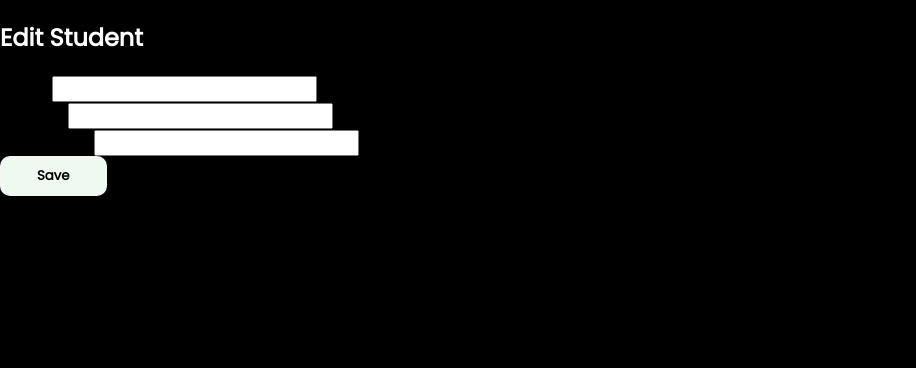
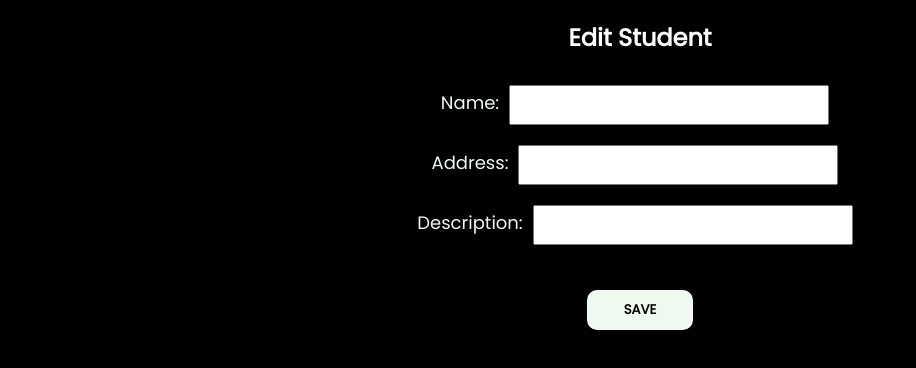
Before and after one commit to karechob/Frontend-CRUD-project, a React app in the folder crud-frontend/: page /campus/1 in a window 1280 px wide. Shown: the whole page, without its empty margins (0-916 px from the left). Built offline with nearby package versions, Linux system fonts and the light colour scheme.

Commit message:
added styling for forms

```diff
--- a/crud-frontend/src/App/App.css
+++ b/crud-frontend/src/App/App.css
@@ -265,9 +265,38 @@ button:hover {
   border: solid black;
   margin-left: 10px;
 }
+
 .link-color {
   color: #eefaf0;
 }
+
 .btn-campus-delete {
   margin-left: 5px;
 }
+
+.labels-form {
+  text-align: center;
+  color: #eefaf0;
+  font-size: large;
+}
+
+.form-container {
+  align-items: center;
+}
+
+.input-form {
+  height: auto;
+  margin: 10px;
+  width: 300px;
+  padding: 8px;
+}
+
+.form-container {
+  display: flex;
+  flex-direction: column;
+  align-items: center;
+}
+
+.save-btn {
+  margin-top: 35px;
+}
--- a/crud-frontend/src/pages/EditCampus.jsx
+++ b/crud-frontend/src/pages/EditCampus.jsx
@@ -2,7 +2,6 @@ import React, { useEffect, useState } from 'react';
 import { useDispatch, useSelector } from 'react-redux';
 import { useParams, useNavigate } from 'react-router-dom';
 import { updateCampusThunk } from '../redux/campuses/campuses.actions';
-
 
 function EditCampus(props) {
 
@@ -73,12 +72,12 @@ function EditCampus(props) {
   };
 
   return (
-    <div>
-      <h2>Edit Student</h2>
-      <form onSubmit={handleSubmit}>
+    <div className="form-wrapper">
+      <h2 className="campus-title">Edit Student</h2>
+      <form className="form-container" onSubmit={handleSubmit}>
         <div>
-          <label>Name:</label>
-          <input
+          <label className='labels-form'>Name:</label>
+          <input className='input-form'
             type="text"
             name="name"
             value={formData.name}
@@ -87,8 +86,8 @@ function EditCampus(props) {
           {errors.name && <p>{errors.name}</p>}
         </div>
         <div>
-          <label>Address:</label>
-          <input
+          <label className='labels-form'>Address:</label>
+          <input className='input-form'
             type="text"
             name="address"
             value={formData.address}
@@ -97,8 +96,8 @@ function EditCampus(props) {
           {errors.address && <p>{errors.address}</p>}
         </div>
         <div>
-          <label>Description:</label>
-          <input
+          <label className='labels-form'>Description:</label>
+          <input className='input-form'
             type="text"
             name="description"
             value={formData.description}
@@ -106,7 +105,9 @@ function EditCampus(props) {
           />
           {errors.description && <p>{errors.description}</p>}
         </div>
-        <button type="submit" >Save</button>
+        <div className='btn-container'>
+        <button className='save-btn' type="submit">SAVE</button>
+        </div>
       </form>
     </div>
   )
```
